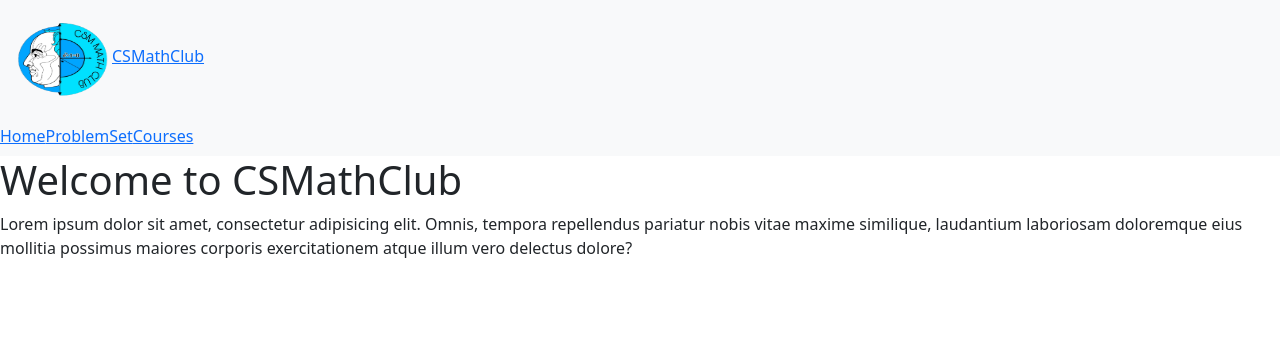
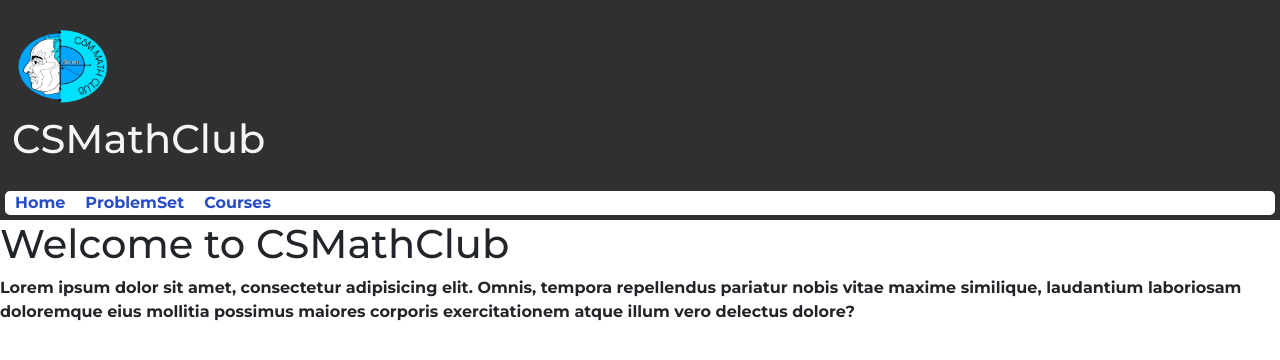
Before and after one commit to RCod33/csmmathclub, a React (Vite) app: page / in a window 1280 px wide. Shown: the top 360 px of the page. Built offline with nearby package versions, Linux system fonts and the light colour scheme.

Commit message:
Add better-react-mathjax dependency and update NavBar styles

```diff
--- a/package.json
+++ b/package.json
@@ -11,6 +11,7 @@
   },
   "dependencies": {
     "@types/react-latex": "^2.0.3",
+    "better-react-mathjax": "^2.1.0",
     "bootstrap": "^5.3.3",
     "katex": "^0.16.21",
     "mathjax": "^3.2.2",
@@ -18,7 +19,6 @@
     "react": "^18.3.1",
     "react-dom": "^18.3.1",
     "react-katex": "^3.0.1",
-    "react-latex": "^1.2.0",
     "react-latex-next": "^3.0.0",
     "react-router-dom": "^7.1.3"
   },
--- a/src/Componetns/NavBar/NavBar.jsx
+++ b/src/Componetns/NavBar/NavBar.jsx
@@ -1,33 +1,45 @@
 import React from "react";
+import styles from "./NavBar.module.css";
 import { Link } from "react-router-dom";
 
 function NavBar() {
   return (
     <>
-      <nav className="navbar bg-body-tertiary">
-        <div className="container-fluid">
-          <Link to="/Home">
+      <nav className="navbar bg-body" style={{ padding: "0px" }}>
+        <div className={`container-fluid ${styles.logoNavbarCustom}`}>
+          <Link to="/Home" className={`navbar-brand `}>
             <img
               src="../../../public/CSM_MATH_CLUB_LOGO.png"
               alt="Web Logo"
-              style={{ width: "100px", aspectRatio: "1/1" }}
+              className={styles.logo}
             />
-            CSMathClub
+            <h1 className={styles.navTitle}>CSMathClub</h1>
           </Link>
         </div>
       </nav>
-      <nav className="navbar navbar-expand-lg bg-body-tertiary">
-        <div className="collapse navbar-collapse" id="navbarNav">
+      <nav
+        className="navbar navbar-expand-lg bg-body"
+        style={{ padding: "0px" }}
+      >
+        <div
+          className={`collapse navbar-collapse ${styles.navbarCustom}`}
+          id="navbarNav"
+        >
           <ul className="navbar-nav">
             <li className="nav-item">
-              <Link to="/Home">Home</Link>
+              <Link to="/Home" className={styles.navLink}>
+                Home
+              </Link>
             </li>
             <li className="nav-item">
-              <Link to="/ProblemSet">ProblemSet</Link>
+              <Link to="/ProblemSet" className={styles.navLink}>
+                ProblemSet
+              </Link>
             </li>
-            {/*Falta la ruta de Los cursos}*/}
             <li className="nav-item">
-              <Link to="/Courses">Courses</Link>
+              <Link to="/Courses" className={styles.navLink}>
+                Courses
+              </Link>
             </li>
           </ul>
         </div>
--- /dev/null
+++ b/src/Componetns/NavBar/NavBar.module.css
@@ -0,0 +1,42 @@
+@import "../../main.css";
+
+.logoNavbarCustom {
+    background-color: rgb(48, 48, 48) !important;
+    padding: 10px;
+}
+
+.navbarCustom {
+    background-color: white;
+    border: 5px solid rgb(48, 48, 48);
+}
+
+.navbarCustom::before {
+    content: '';
+    position: absolute;
+    top: 0;
+    left: 0;
+    right: 0;
+    bottom: 0;
+    border-radius: 10px;
+    border: 5px solid rgb(48, 48, 48);
+    pointer-events: none;
+}
+
+.navTitle {
+    color: whitesmoke !important;
+}
+
+.logo {
+    width: 100px;
+    aspect-ratio: 1/1;
+}
+
+.navLink {
+    color: var(--deep-blue);
+    text-decoration: none;
+    padding: 10px;
+}
+
+.navLink:hover {
+    color: rgb(0, 123, 255);
+}
--- /dev/null
+++ b/src/main.css
@@ -0,0 +1,15 @@
+@import url('https://fonts.googleapis.com/css2?family=Montserrat:wght@100;300;400;500;700&display=swap');
+
+:root {
+    --sky-blue: rgb(0, 165, 255);
+    --deep-blue: rgb(37.821, 75.798, 198.9);
+    --purple: rgb(90, 0, 255);
+    --magenta: rgb(218, 0, 255);
+    --pink: rgb(255, 0, 165);
+    --red: rgb(255, 0, 37);
+}
+
+* {
+    font-family: 'Montserrat', sans-serif;
+    font-weight: 700;
+}
--- a/src/main.jsx
+++ b/src/main.jsx
@@ -1,7 +1,7 @@
 import React from "react";
 import ReactDOM from "react-dom/client";
+import { BrowserRouter } from "react-router-dom";
 import App from "./Componetns/App/App";
-import { BrowserRouter } from "react-router-dom";
 import "bootstrap/dist/css/bootstrap.min.css";
 
 ReactDOM.createRoot(document.getElementById("root")).render(
--- a/src/pages/Problems/Problem.jsx
+++ b/src/pages/Problems/Problem.jsx
@@ -5,10 +5,12 @@ import { MathJax, MathJaxContext } from "better-react-mathjax";
 // MathJax configuration
 const mathJaxConfig = {
   tex: {
-    inlineMath: [['$', '$'], ['\\(', '\\)']]  // Enable inline math with $...$
-    }
+    inlineMath: [
+      ["$", "$"],
+      ["\\(", "\\)"],
+    ], // Enable inline math with $...$
+  },
 };
-
 
 function Problem() {
   const location = useLocation();
@@ -22,16 +24,14 @@ function Problem() {
     }
   }, [currentProblem, navigate]);
 
-  // Add an effect to trigger re-rendering of MathJax
   useEffect(() => {
-    // Trigger MathJax re-processing
+    const checkMathJax = setInterval(() => {
       if (window.MathJax) {
         window.MathJax.typeset();
-  }}, [currentProblem]);
-
-  if (!currentProblem) {
-    return null;
+        clearInterval(checkMathJax);
       }
+    }, 1);
+  }, [currentProblem]);
 
   return (
     <MathJaxContext version={3} config={mathJaxConfig}>
@@ -48,14 +48,10 @@ function Problem() {
         <h2>
           <MathJax>{currentProblem.majorTopic}</MathJax>
         </h2>
-       <p>
-         {console.log("textString contents:", currentProblem.textString)}
-         {currentProblem.textString.join("")}
-       </p>
+        <p>{currentProblem.textString.join("")}</p>
       </section>
     </MathJaxContext>
   );
 }
 
-
 export default Problem;
```
Also changed, not shown: 1 other file (tests, documents, lock files or other folders). Lines whose indentation alone changed are shown as unchanged.
